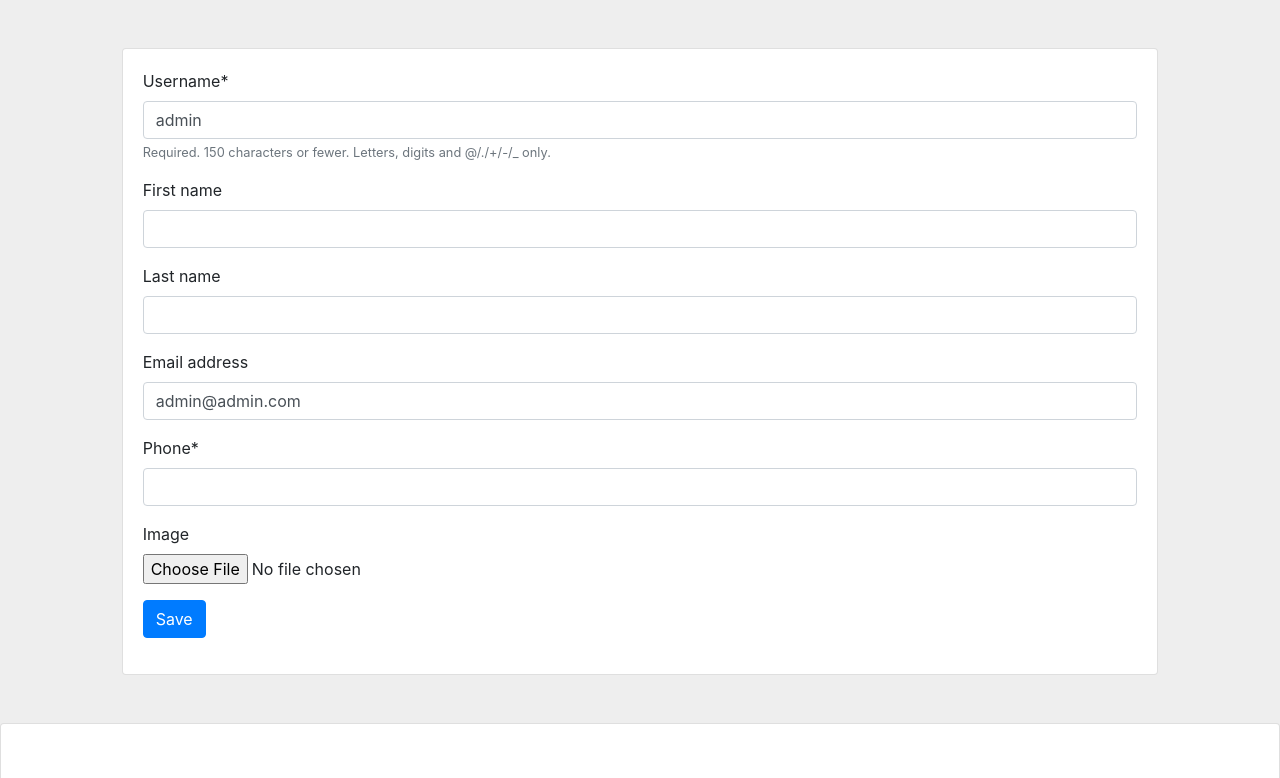
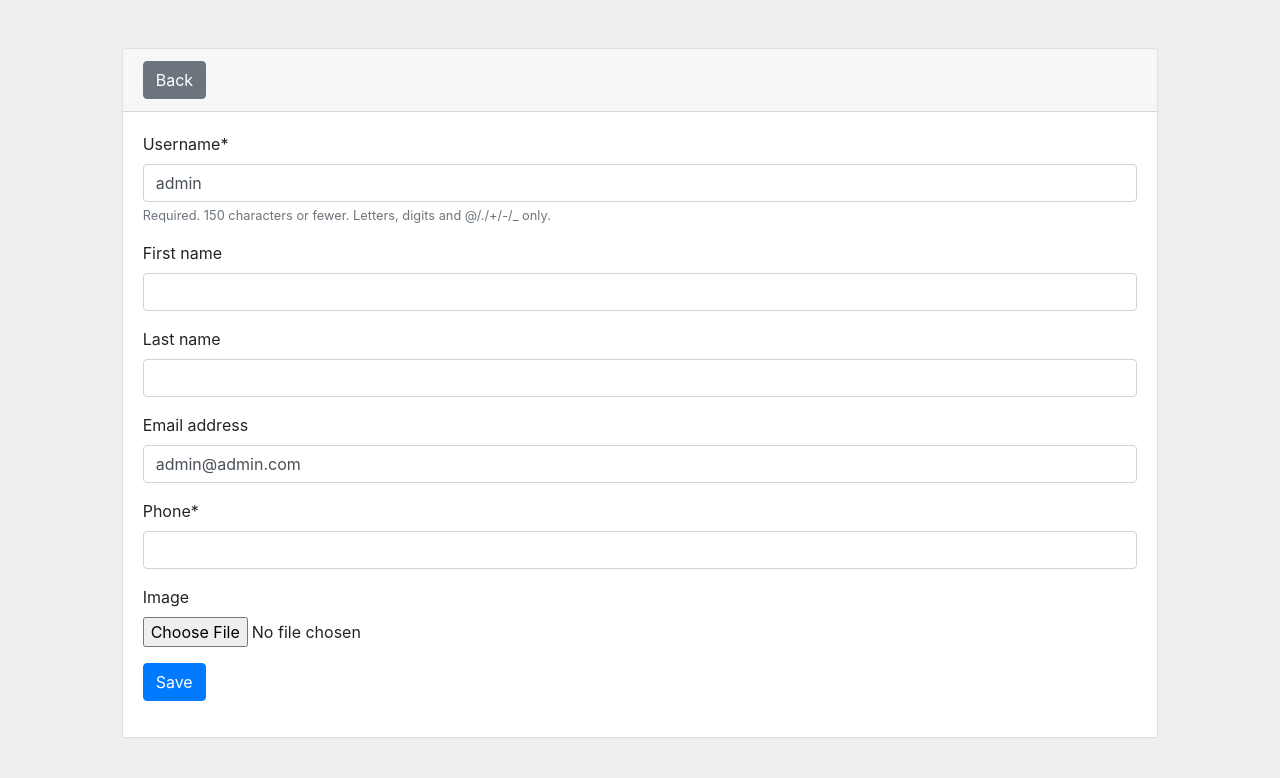
Before and after one commit to annisa-maharani/portfolio, a Django app: page /profile/update in a window 1280 px wide. Shown: the part 56-834 px from the top of the page. Run offline with Django 3.2, Linux system fonts and the light colour scheme; a user stored in the database is signed in; data comes from the database, SQL or seed files in the repository; some libraries are stand-ins or nearby versions.

Commit message:
profile form

```diff
--- a/beauty/templates/beauty/pr_form.html
+++ b/beauty/templates/beauty/pr_form.html
@@ -7,6 +7,9 @@
 <div class="row mx-auto my-5">
     <div class="col-10 col-lg-10 mx-auto">
         <div class="card">
+            <div class="card-header">
+                <a href="{% url 'beauty:profile' %}" class="btn btn-secondary">Back</a>
+            </div>
             <div class="card-body">
                 <form method="post" enctype="multipart/form-data">
                     {% load crispy_forms_tags %}
```
